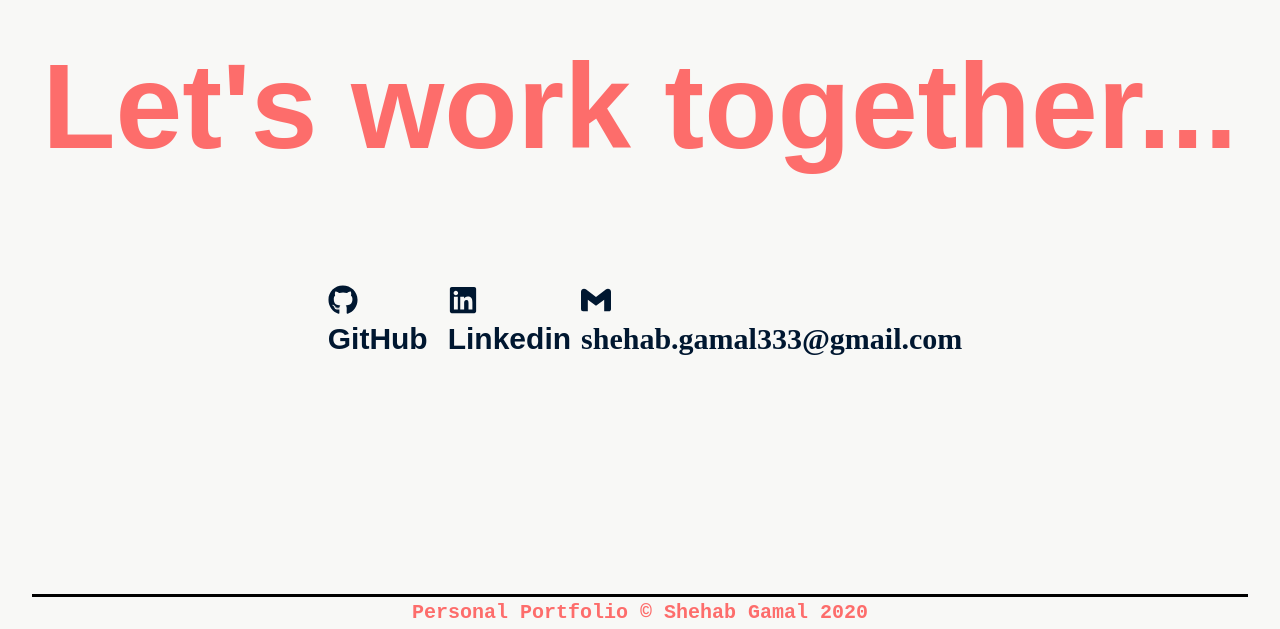
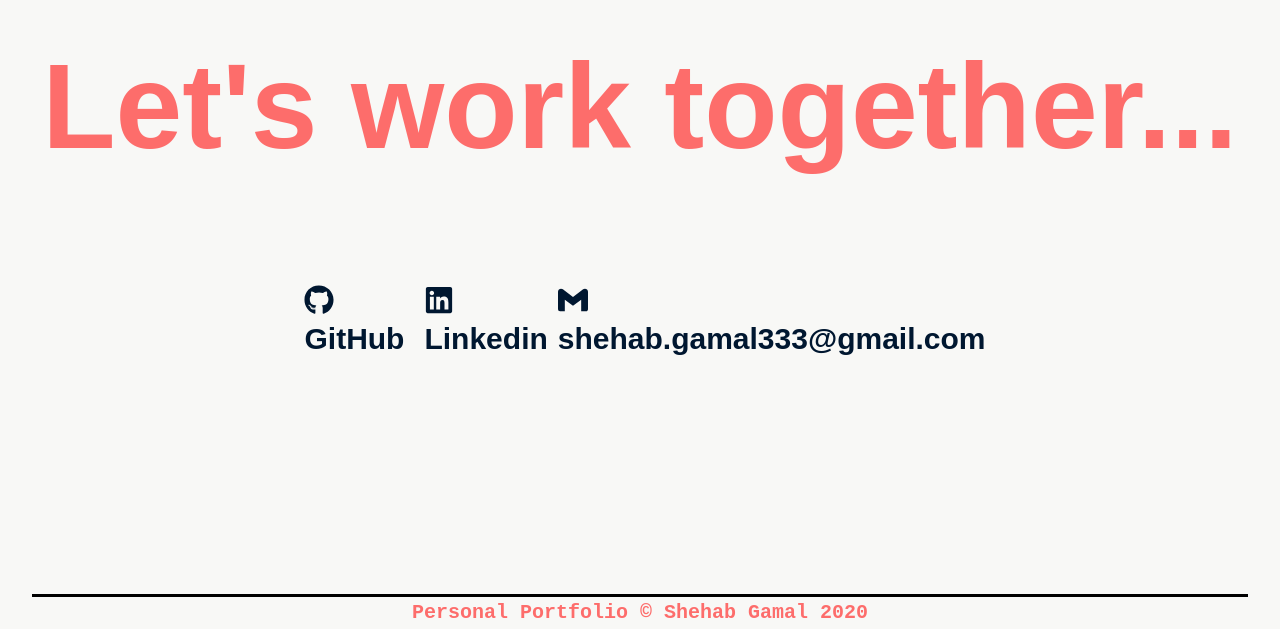
Before and after one commit to ShehabGamal/Personal-Portfolio, a React (Create React App) app: page / in a window 1280 px wide. Shown: the part 2571-3200 px from the top of the page. Built offline with nearby package versions, Linux system fonts and the light colour scheme.

Commit message:
fixing email font

```diff
--- a/src/Components/ContactMe/ContactMe.js
+++ b/src/Components/ContactMe/ContactMe.js
@@ -42,7 +42,7 @@ const ExternalLinks = styled.a`
 `;
 const CustomParagraph = styled.p`
   font-size: 30px;
-  font-familiy: Montserrat, sans-serif;
+  font-family: Montserrat, sans-serif;
   margin-right: auto;
   margin-left: auto;
   color: ${(props) => props.theme.secondary};
```
Also changed, not shown: 1 other file (tests, documents, lock files or other folders).
